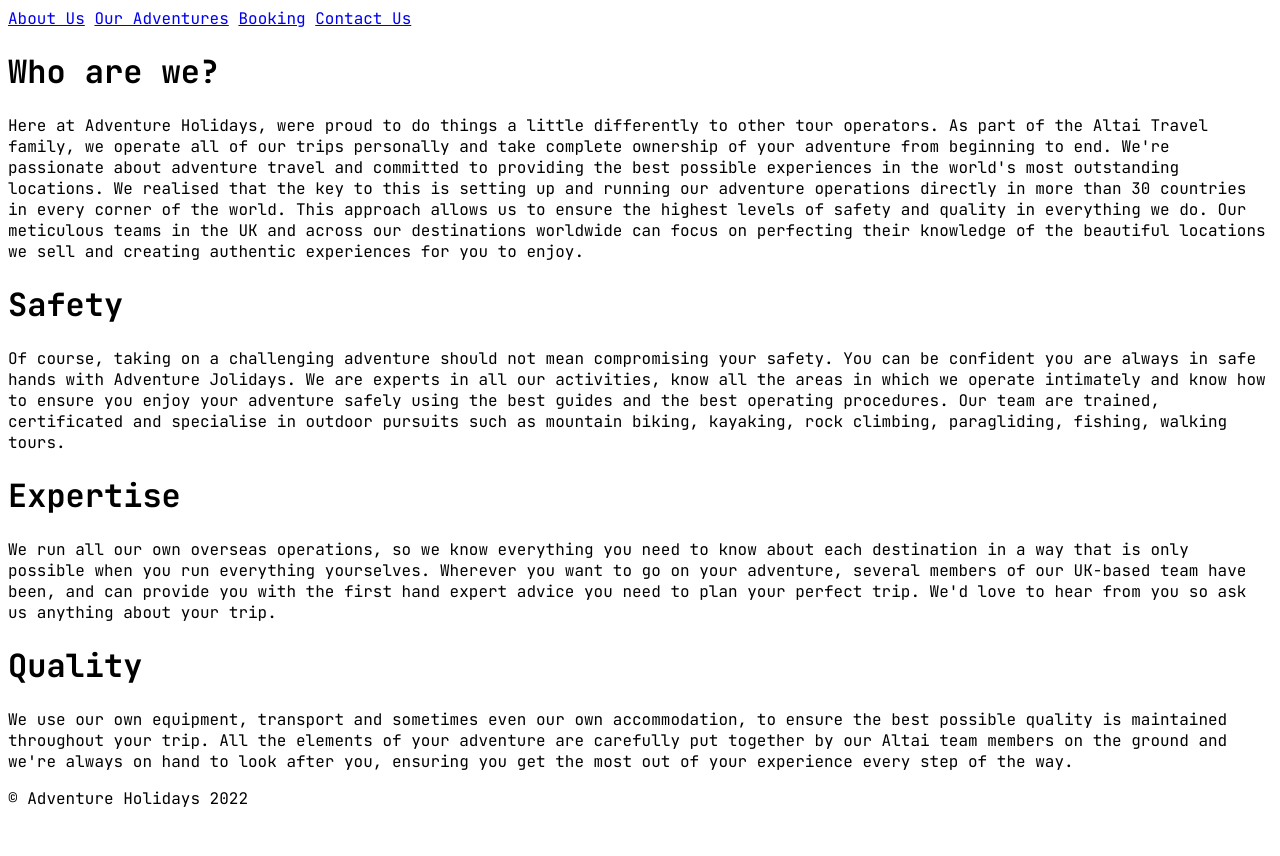
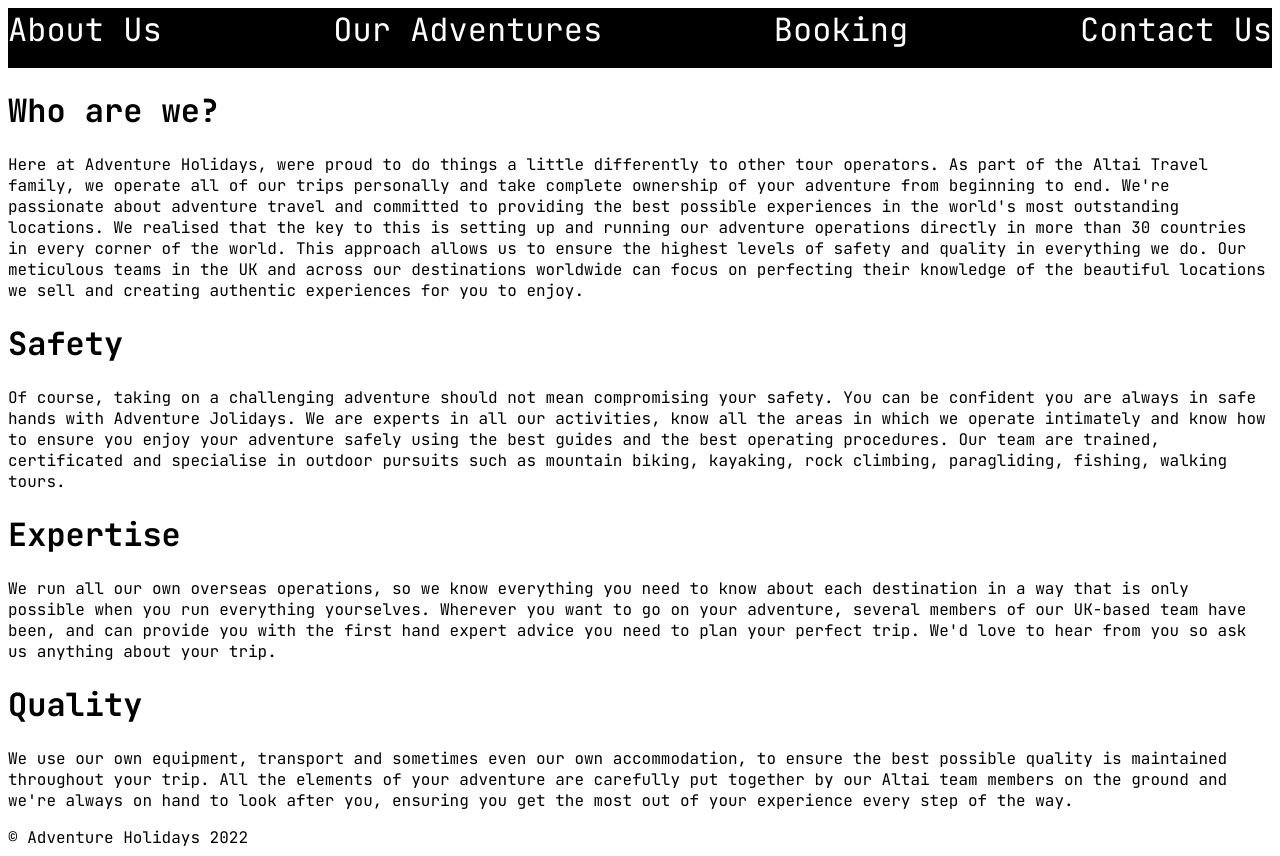
Before and after one commit to pellpk/Adventure-Holidays, a plain HTML site: page index.html in a window 1280 px wide. Before the commit the page ends 817 px from the top, so only its background shows below. Drawn offline with Linux system fonts and the light colour scheme.

Commit message:
Updated CSS - Added a topbar

```diff
--- a/index.html
+++ b/index.html
@@ -9,11 +9,11 @@
     <link rel="stylesheet" href="styles.css">
 </head>
 <body>
-    <nav>
-        <a href="index.html">About Us</a>
-        <a href="adventures.html">Our Adventures</a>
-        <a href="booking.html">Booking</a>
-        <a href="contact.html">Contact Us</a>
+    <nav class="navbar navbar-expand-lg navbar-dark bg-dark">
+        <a href="index.html" class="navbar-brand">About Us</a>
+        <a href="adventures.html" class="nav-link">Our Adventures</a>
+        <a href="booking.html" class="nav-link">Booking</a>
+        <a href="contact.html" class="nav-link">Contact Us</a>
     </nav>
     <h1>
         <b>Who are we?</b>
@@ -50,7 +50,6 @@
     <p>
         We run all our own overseas operations, so we know everything you need to know about
         each destination in a way that is only possible when you run everything yourselves.
-
         Wherever you want to go on your adventure, several members of our UK-based team have
         been, and can provide you with the first hand expert advice you need to plan your perfect
         trip. We'd love to hear from you so ask us anything about your trip.
--- a/styles.css
+++ b/styles.css
@@ -2,3 +2,34 @@
 body {
     font-family: 'JetBrains Mono', monospace;
 }
+
+.navbar {
+    display: flex;
+    justify-content: space-between;
+    align-items: center;
+    height: 60px;
+    width: 100%;
+    background-color: rgb(0, 0, 0);
+
+}
+
+.navbar a {
+    min-height: 60px;
+    height: 60px;
+    color: white;
+    text-decoration: none;
+    font-size: 32px;
+}
+
+@media (max-width: 1080px) {
+    .navbar {
+        flex-direction: column;
+        align-items: flex-start;
+        padding: 10px;
+    }
+
+    .navbar a {
+        font-size: 18px;
+        max-height: fit-content;
+    }
+}
```
Also changed, not shown: adventures.html (+5 -6 lines), booking.html (+5 -5 lines), contact.html (+5 -5 lines).
